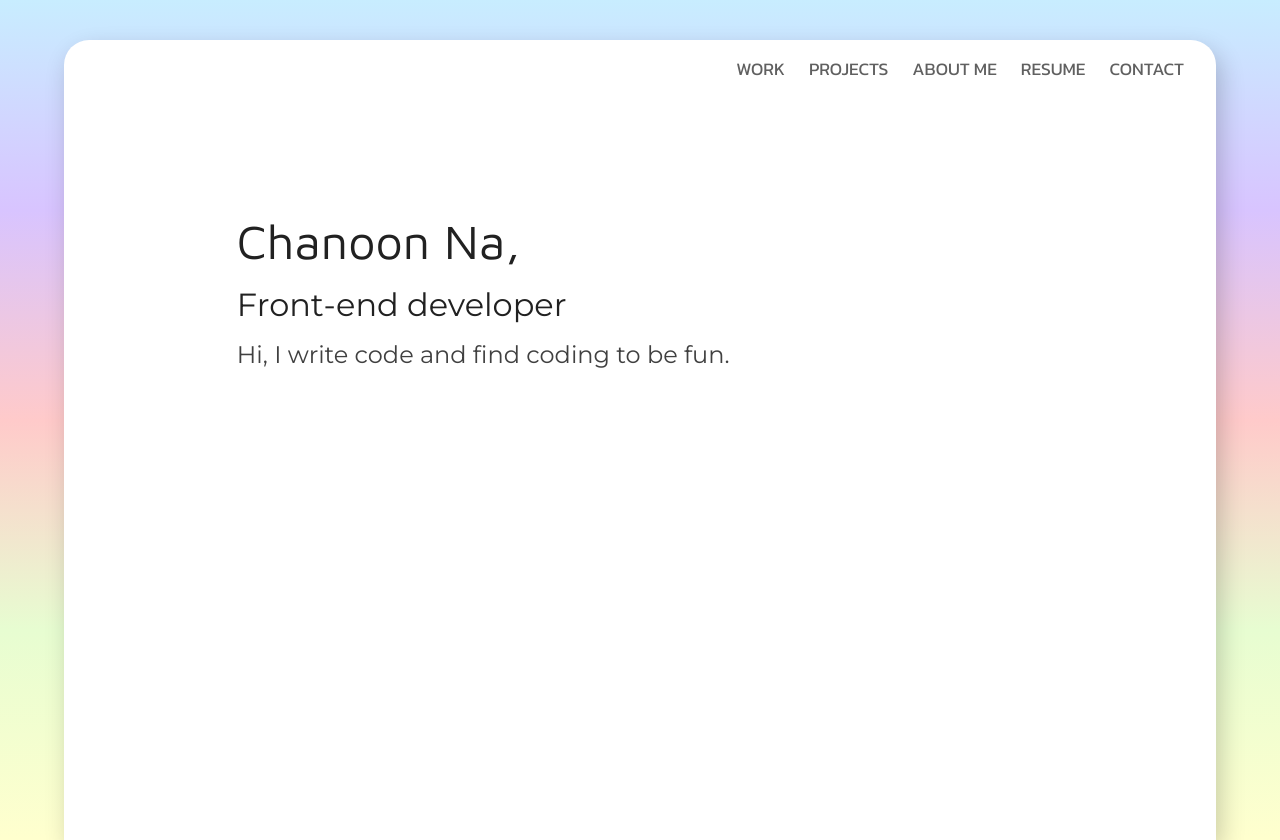
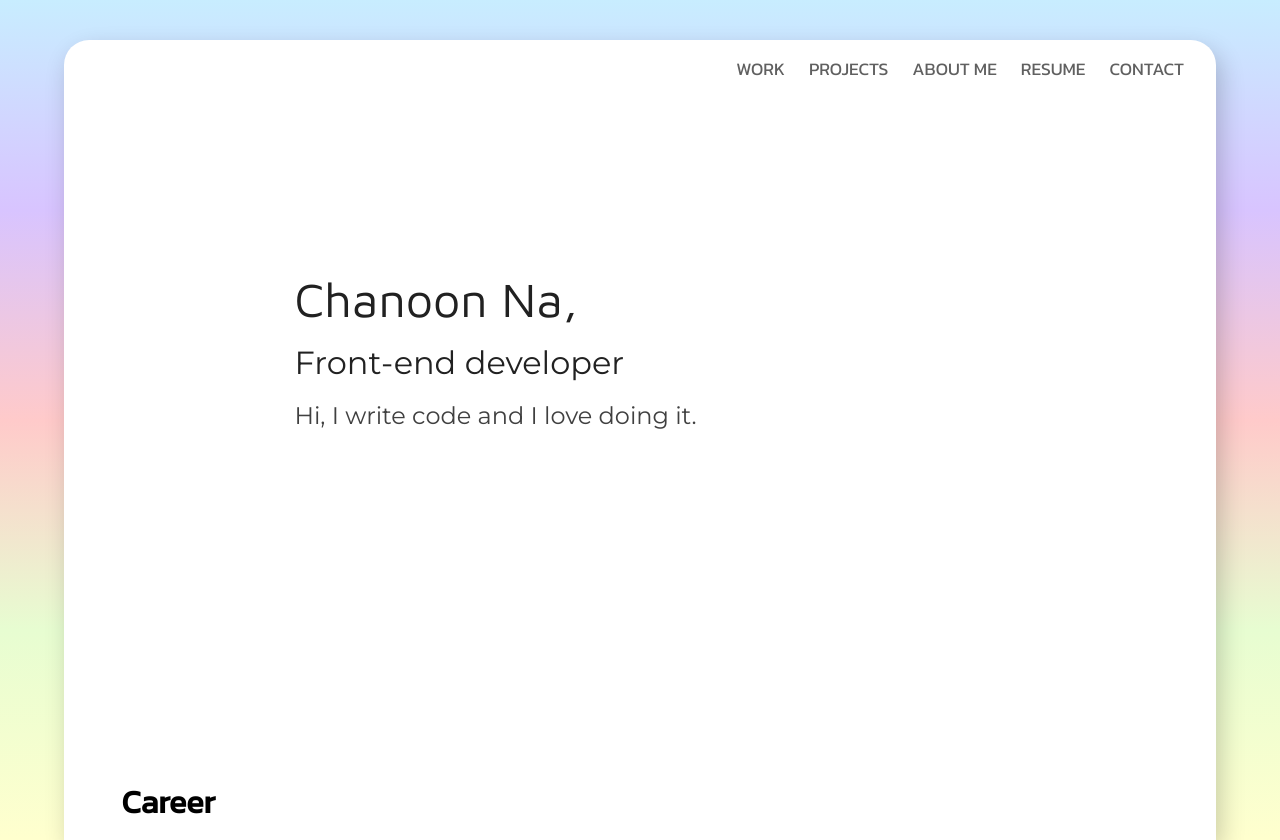
Before and after one commit to chanoonna/chanoonna, a React app: page / in a window 1280 px wide. Built offline with nearby package versions, Linux system fonts and the light colour scheme.

Commit message:
Add Career.tsx

```diff
--- a/src/App.tsx
+++ b/src/App.tsx
@@ -1,8 +1,9 @@
-import { NavBar, Introduction } from 'components';
+import { NavBar, Introduction, Career } from 'components';
 
 export const App = () => (
   <div className="app-container">
     <NavBar />
     <Introduction />
+    <Career />
   </div>
 );
--- /dev/null
+++ b/src/components/Career.scss
@@ -0,0 +1,3 @@
+.career-container {
+  padding: 0 5%;
+}
--- /dev/null
+++ b/src/components/Career.tsx
@@ -0,0 +1,17 @@
+import './Career.scss';
+import { CAREER } from '../data/career';
+
+export const Career = () => {
+  return (
+    <div className="career-container">
+      <h1>Career</h1>
+      {CAREER.map((career) => (
+        <></>
+      ))}
+    </div>
+  );
+};
+
+const CareerCard = () => {
+  return <div>Career Card</div>;
+};
--- a/src/components/Introduction.scss
+++ b/src/components/Introduction.scss
@@ -5,49 +5,18 @@
   row-gap: 1rem;
   color: #212121;
 
-  padding-top: 10%;
-  padding-left: 15%;
+  padding-top: 15%;
+  padding-bottom: 30%;
+  padding-left: 20%;
 
   h1 {
     font-family: 'Maven Pro', sans-serif;
     font-weight: 400;
-
-    @media (max-width: 768px) {
-      font-size: 2rem;
-    }
-
-    @media (max-width: 1535px) and (min-width: 769px) {
-      font-size: 3rem;
-    }
-
-    @media (max-width: 1920px) and (min-width: 1536px) {
-      font-size: 4rem;
-    }
-
-    @media (min-width: 1921px) {
-      font-size: 5rem;
-    }
   }
 
   h2 {
     font-family: 'Montserrat', sans-serif;
     font-weight: 400;
-
-    @media (max-width: 768px) {
-      font-size: 1.5rem;
-    }
-
-    @media (max-width: 1536px) and (min-width: 769px) {
-      font-size: 2rem;
-    }
-
-    @media (max-width: 1920px) and (min-width: 1537px) {
-      font-size: 2.5rem;
-    }
-
-    @media (min-width: 1921px) {
-      font-size: 3rem;
-    }
   }
 
   p {
@@ -55,19 +24,69 @@
     font-weight: 400;
     color: #404040;
 
-    @media (max-width: 768px) {
+    .prompt {
+      color: #505050;
+      animation: blinker 1s step-start 0s infinite;
+      -webkit-animation: blinker 1s step-start 0s infinite;
+    }
+    @keyframes blinker {
+      50% {
+        opacity: 0.0;
+      }
+    }
+    @-webkit-keyframes blinker {
+      50% {
+        opacity: 0.0;
+      }
+    }
+  }
+
+  @media (max-width: 768px) {
+    padding-left: 10%;
+
+    h1 {
+      font-size: 2rem;
+    }
+    h2 {
+      font-size: 1.5rem;
+    }
+    p {
       font-size: 1rem;
     }
+  }
 
-    @media (max-width: 1536px) and (min-width: 769px) {
+  @media (max-width: 1535px) and (min-width: 769px) {
+    h1 {
+      font-size: 3rem;
+    }
+    h2 {
+      font-size: 2rem;
+    }
+    p {
       font-size: 1.5rem;
     }
+  }
 
-    @media (max-width: 1920px) and (min-width: 1537px) {
+  @media (max-width: 1920px) and (min-width: 1536px) {
+    h1 {
+      font-size: 4rem;
+    }
+    h2 {
       font-size: 2rem;
     }
+    p {
+      font-size: 2rem;
+    }
+  }
 
-    @media (min-width: 1921px) {
+  @media (min-width: 1921px) {
+    h1 {
+      font-size: 5rem;
+    }
+    h2 {
+      font-size: 3rem;
+    }
+    p {
       font-size: 2.5rem;
     }
   }
--- a/src/components/Introduction.tsx
+++ b/src/components/Introduction.tsx
@@ -5,7 +5,10 @@ export const Introduction = () => {
     <section className="introduction-container">
       <h1>Chanoon Na,</h1>
       <h2 className="role">Front-end developer</h2>
-      <p className="welcome">Hi, I write code and find coding to be fun.</p>
+      <p className="welcome">
+        Hi, I write code and I love doing it.
+        <span className="prompt">|</span>
+      </p>
     </section>
   );
 };
--- a/src/components/index.ts
+++ b/src/components/index.ts
@@ -1,11 +1,11 @@
 export { NavBar } from './NavBar';
 export { Introduction } from './Introduction';
+export { Career } from './Career';
 export {
   BezierEffect,
   BezierTop,
   BezierBottom,
   BezieredContainer
 } from './Bezier/BezierComponents';
-export { Career } from './Career/Career';
 export { AboutMe } from './AboutMe/AboutMe';
 export { Projects } from './Projects/Projects';
```
